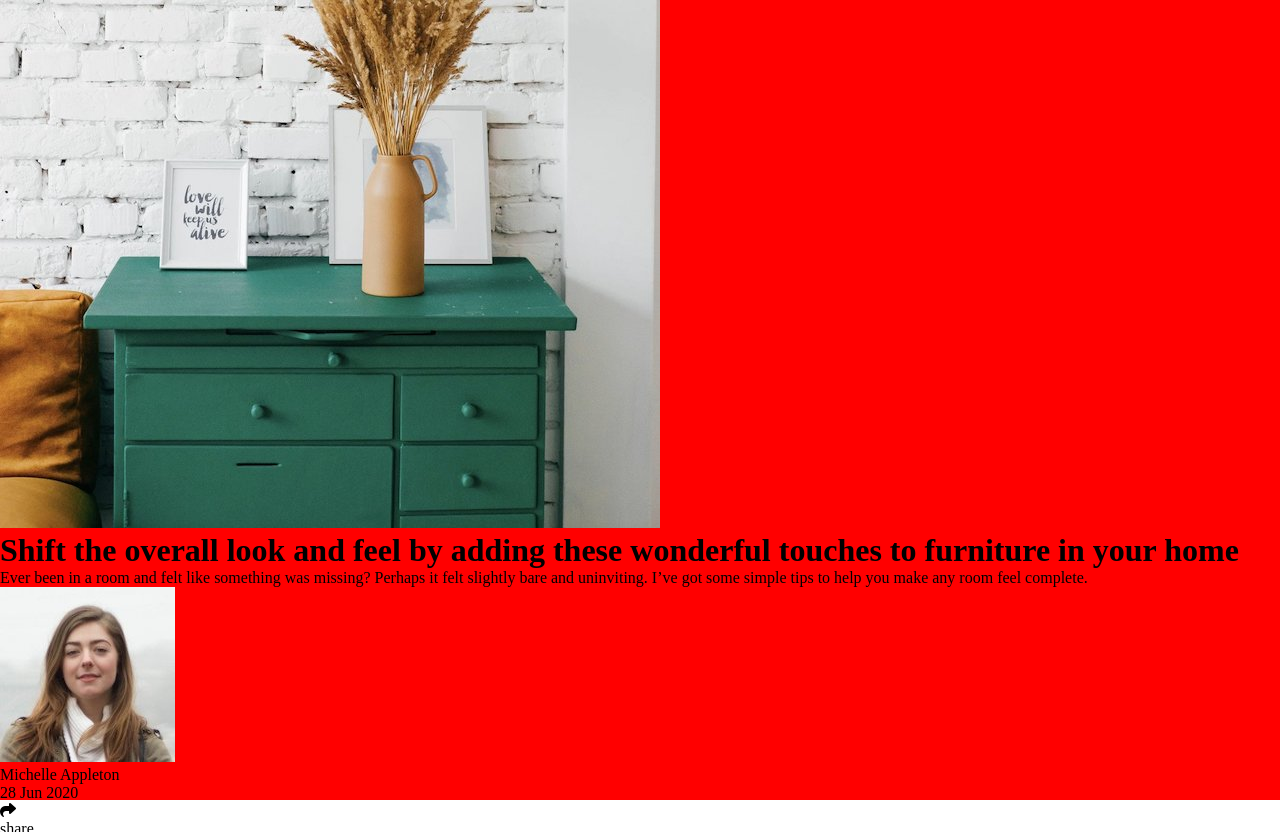
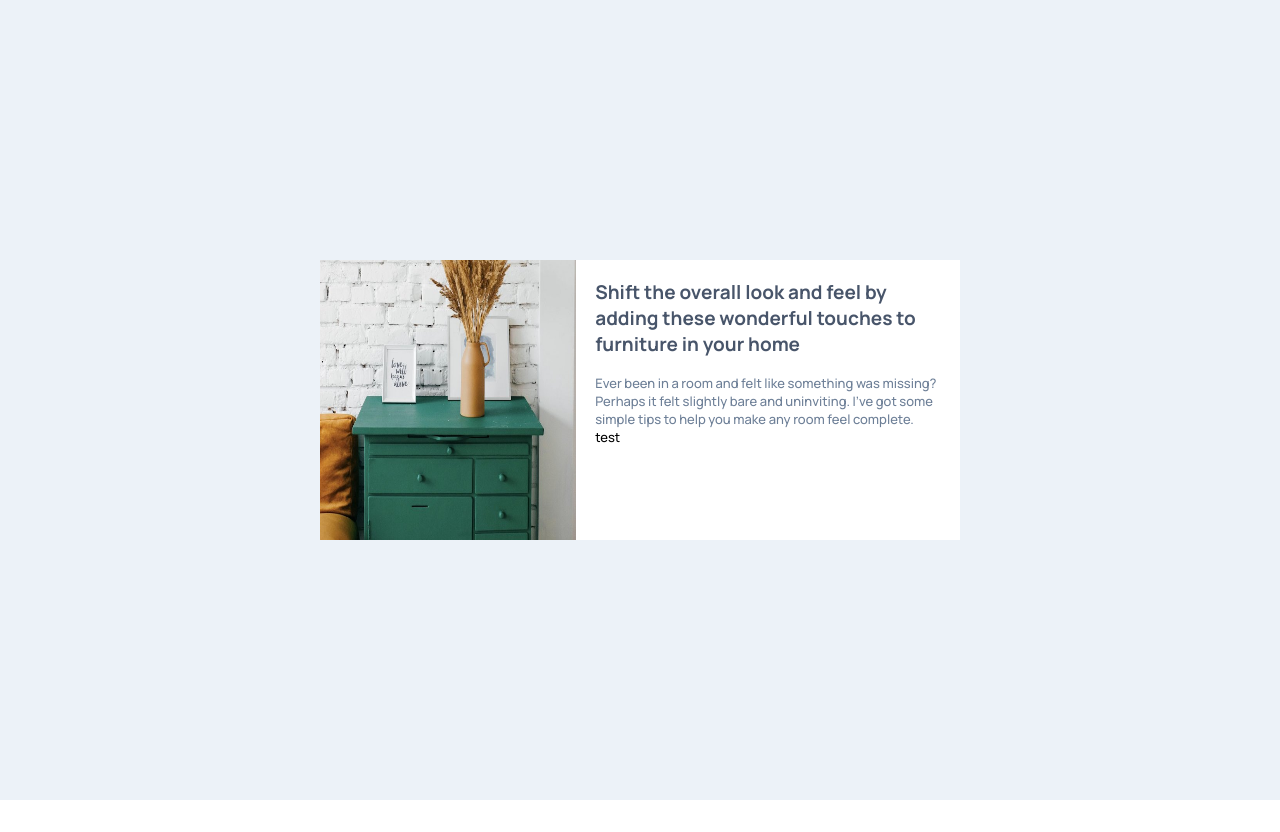
Before and after one commit to carmo-sousa/article-preview-component, a plain HTML site: page index.html in a window 1280 px wide. Shown: the top 832 px of the page. After the commit the page ends 800 px from the top, so only its background shows below. Drawn offline with Linux system fonts and the light colour scheme.

Commit message:
resetando o index.css

```diff
--- a/css/index.css
+++ b/css/index.css
@@ -1,16 +1,67 @@
+.root {
+  --very-dark-grayish-blue: hsl(217, 19%, 35%);
+  --desaturated-dark-blue: hsl(214, 17%, 51%);
+  --grayish-blue: hsl(212, 23%, 69%);
+  --light-grayish-blue: hsl(210, 46%, 95%);
+}
+
 * {
   margin: 0;
   padding: 0;
   box-sizing: border-box;
+  font-size: 13px;
+  font-family: "Manrope", sans-serif;
+  font-weight: 300;
 }
 
 html, body {
+  width: 100%;
+  height: 100%;
+}
+
+.root {
+  background-color: var(--light-grayish-blue);
+  display: flex;
+  justify-content: center;
+  align-items: center;
   height: 100%;
   width: 100%;
 }
 
-.root {
+.card {
+  display: grid;
+  grid-template-columns: 40% 60%;
+  grid-template-areas: "left right";
+  height: 35%;
+  width: 50%;
+}
+
+.card .left {
+  grid-area: left;
   height: 100%;
   width: 100%;
-  background-color: red;
 }
+
+.card .left .img {
+  height: 100%;
+  width: 100%;
+}
+
+.card .right {
+  background-color: #ffffff;
+  grid-area: right;
+  padding: 5%;
+  height: 100%;
+  width: 100%;
+}
+
+.card .right .title {
+  color: var(--very-dark-grayish-blue);
+  margin-bottom: 5%;
+  font-size: 19px;
+  font-weight: 700;
+}
+
+.card .right .text {
+  color: var(--desaturated-dark-blue);
+}
--- a/index.html
+++ b/index.html
@@ -6,6 +6,7 @@
   <meta name="viewport" content="width=device-width, initial-scale=1.0">
   <link rel="icon" href="./images/favicon-32x32.png">
   <link rel="stylesheet" href="./css/index.css">
+  <link href="https://fonts.googleapis.com/css2?family=Manrope:wght@500;700&display=swap" rel="stylesheet">
 
   <script src="https://kit.fontawesome.com/cd8f2cd442.js" crossorigin="anonymous"></script>
   <title>Article preview</title>
@@ -13,49 +14,27 @@
 
 <body>
   <div class="root">
-    <!-- Card -->
     <div class="card">
-      <!-- Image -->
-      <div class="image">
-        <img class="image-content" src="./images/drawers.jpg" alt="">
-      </div> <!-- Fim -->
-
-      <!-- Text -->
-      <div class="text">
-
-        <!-- Title -->
-        <h1 class="title">Shift the overall look and feel by adding these wonderful touches to furniture in your home
-        </h1> <!-- Fim -->
-
-
-        <p class="text">Ever been in a room and felt like something was missing? Perhaps
+      <div class="left">
+        <img class="img" src="./images/drawers.jpg" alt="">
+      </div>
+      <div class="right">
+        <h1 class="title">
+          Shift the overall look and feel by adding these wonderful touches to furniture in your home
+        </h1>
+        <p class="text">
+          Ever been in a room and felt like something was missing? Perhaps
           it felt slightly bare and uninviting. I’ve got some simple tips
-          to help you make any room feel complete.</p>
-        <div class="avatar">
-          <div class="image">
-            <img src="./images/avatar-michelle.jpg" alt="">
-          </div>
-          <div class="info">
-            <p class="name">Michelle Appleton</p>
-            <p class="date">28 Jun 2020</p>
-          </div>
-          <div class="share">
-            <i class="fas fa-share"></i>
-          </div>
-
-          <div class="card-social">
-            <p class="text">share</p>
-            <i class="fab fa-facebook-square"></i>
-            <i class="fab fa-twitter"></i>
-            <i class="fab fa-pinterest"></i>
-            <div class="square"></div>
-          </div>
+          to help you make any room feel complete.
+        </p>
+        <div class="share">
+          <h2>test</h2>
         </div>
       </div>
     </div>
   </div>
 
-  <script src="./js/index.js"></script>
+  <!-- <script src="./js/index.js"></script> -->
 </body>
 
 </html>
```
